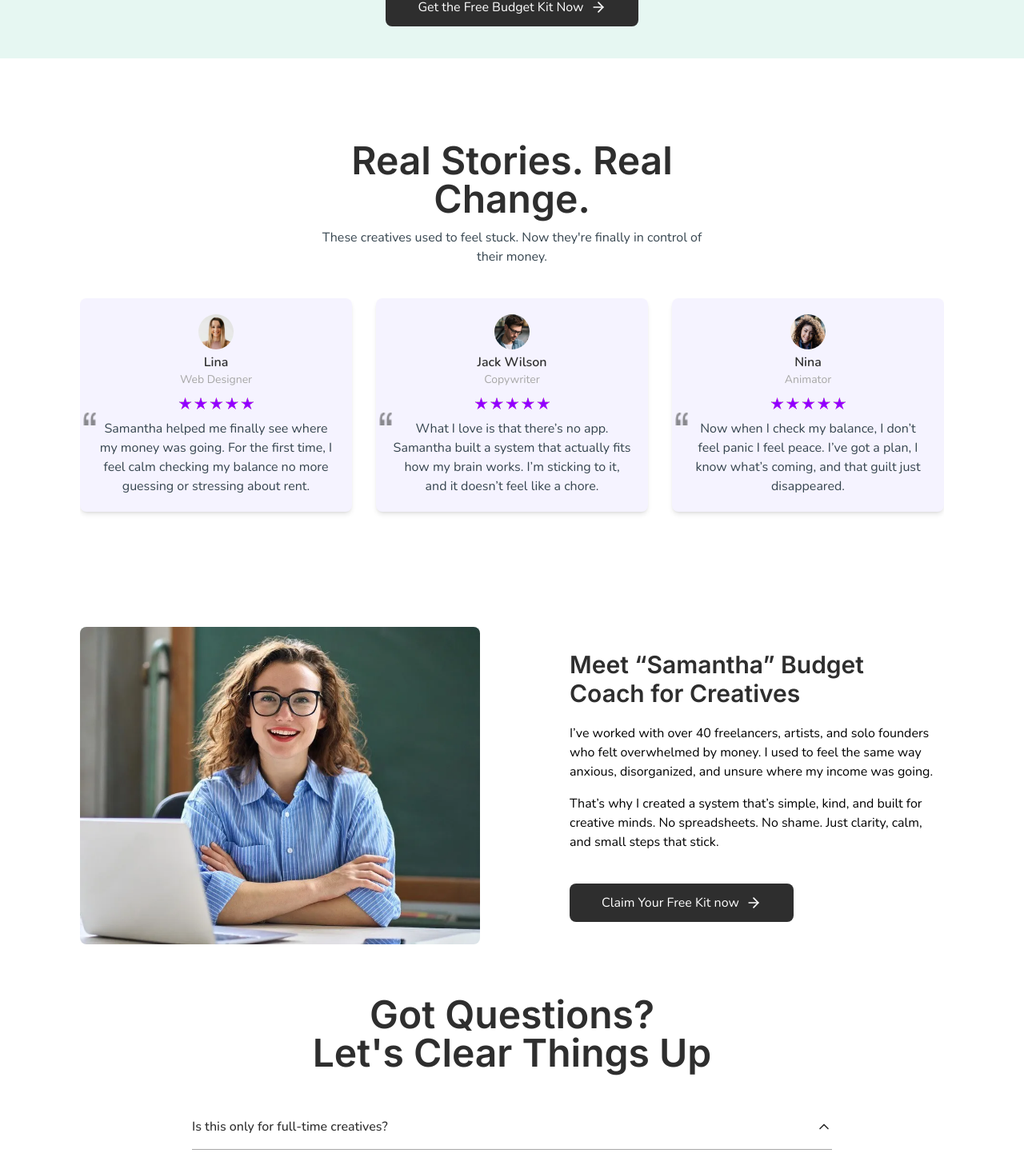
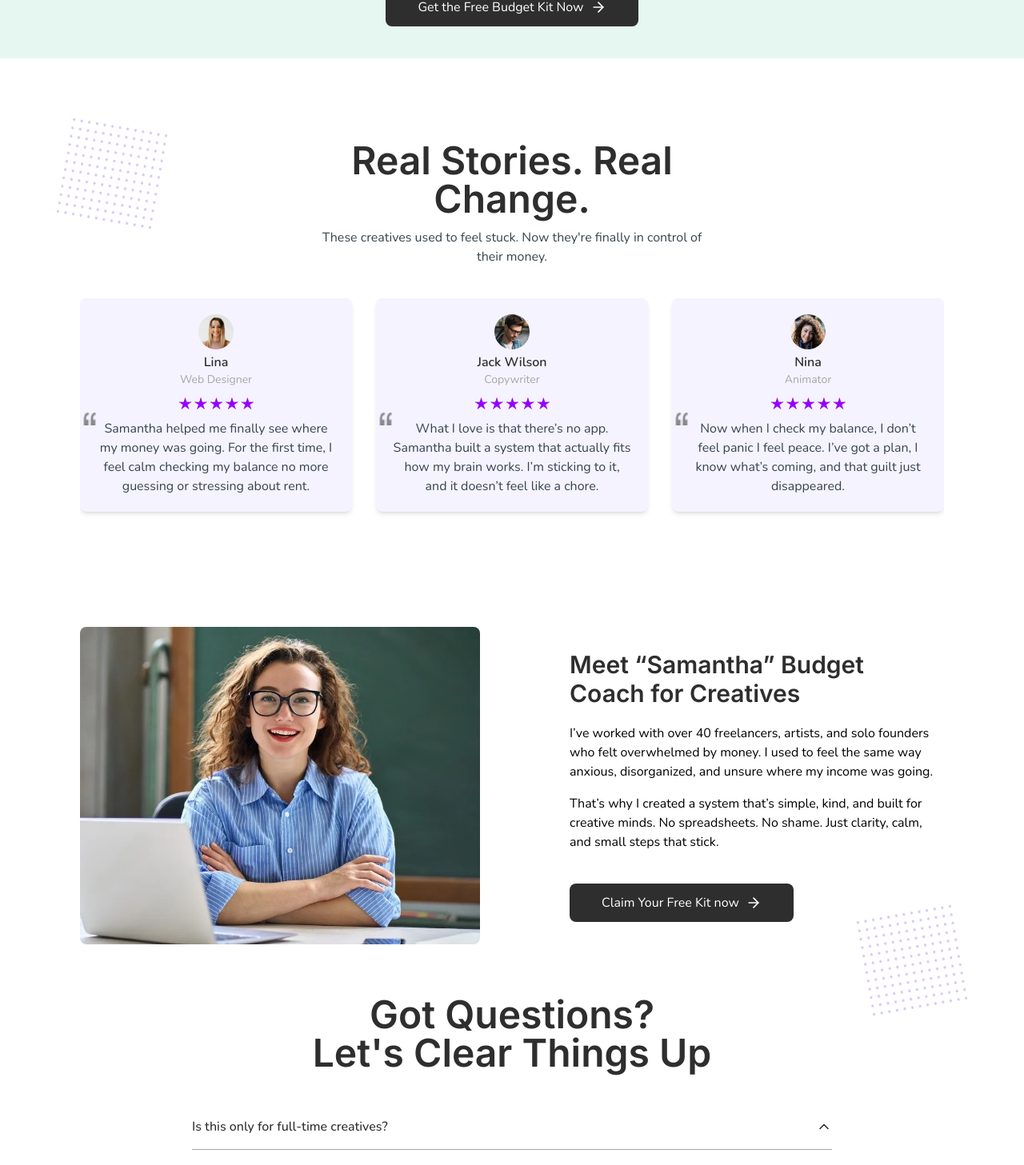
Before and after one commit to yamami-mohammed-monsif/samantha_green-finance_coach, a Next.js app: page / in a window 1280 px wide. Shown: the part 2123-3580 px from the top of the page at 80% size. Built offline with nearby package versions, Linux system fonts and the light colour scheme.

Commit message:
added dots pattern image in the about and testimonials sections

```diff
--- a/components/sections/About.tsx
+++ b/components/sections/About.tsx
@@ -4,7 +4,7 @@ import Button from "../UI/Button";
 
 const About = () => {
   return (
-    <Section id="about">
+    <Section id="about" className="relative">
       <div className="flex flex-col items-center justify-center gap-4 mdpls:flex-row mdpls:gap-10 xl:gap-28">
         <div className="h-[400px] mdpls:h-auto">
           <Image
@@ -43,6 +43,11 @@ const About = () => {
           Claim Your Free Kit now
         </Button>
       </div>
+      <img
+        src="dots.png"
+        alt="dots pattern"
+        className="absolute aspect-square w-30 right-20 -bottom-20 -rotate-10"
+      />
     </Section>
   );
 };
--- a/components/sections/Problem.tsx
+++ b/components/sections/Problem.tsx
@@ -24,7 +24,7 @@ const Problem = () => {
         <img
           src="/dots.png"
           alt="dots pattern"
-          className="absolute -top-3 -left-3 w-20 h-20 -z-10"
+          className="absolute -top-4 -left-4 w-30 h-30 -z-10"
         />
         <PainPoint />
       </div>
--- a/components/sections/Testimonials.tsx
+++ b/components/sections/Testimonials.tsx
@@ -12,7 +12,7 @@ import "swiper/css/pagination";
 
 const Testimonials = () => {
   return (
-    <Section id="testimonials" className="py-10">
+    <Section id="testimonials" className="py-10 relative">
       <div className="text-center mb-10">
         <h2>Real Stories. Real Change.</h2>
         <p className="section-intro">
@@ -46,6 +46,11 @@ const Testimonials = () => {
           </SwiperSlide>
         ))}
       </Swiper>
+      <img
+        src="dots.png"
+        alt="dots pattern"
+        className="absolute top-5 left-20 aspect-square w-30 rotate-10"
+      />
     </Section>
   );
 };
```
